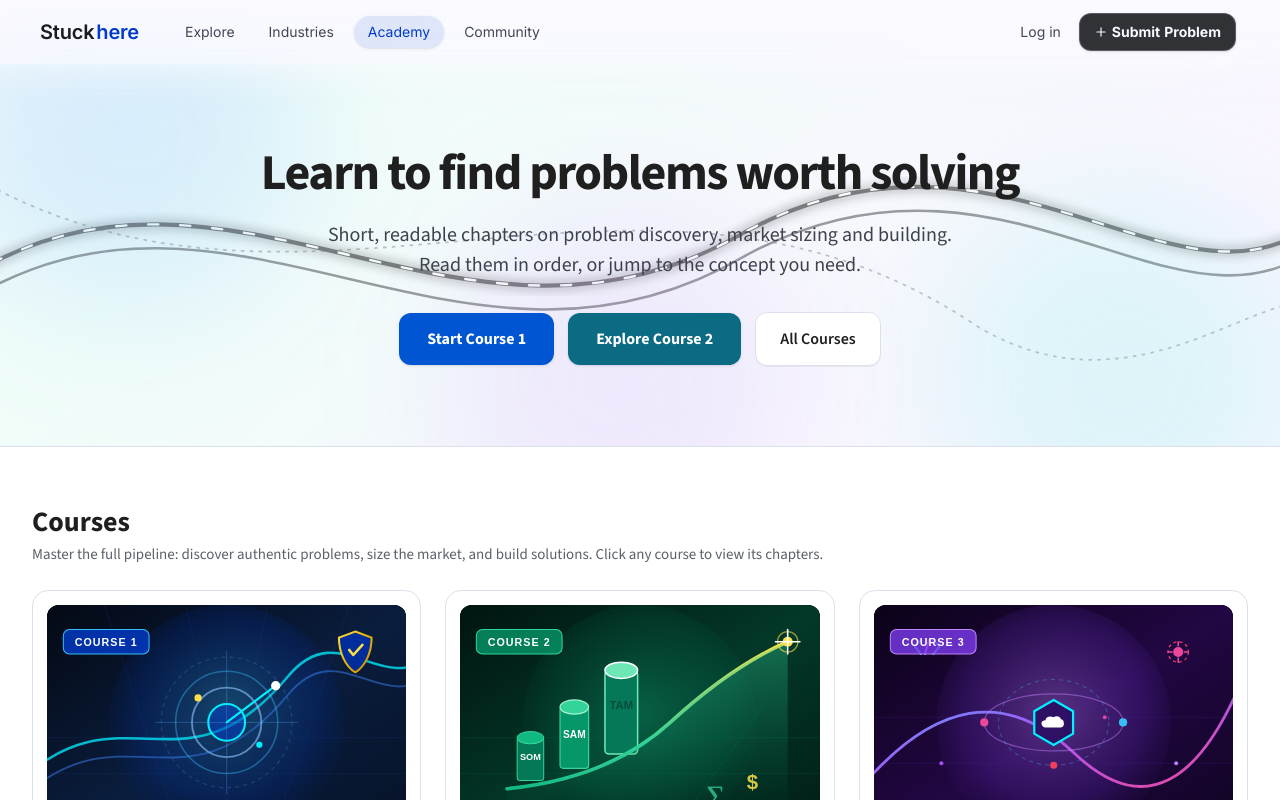
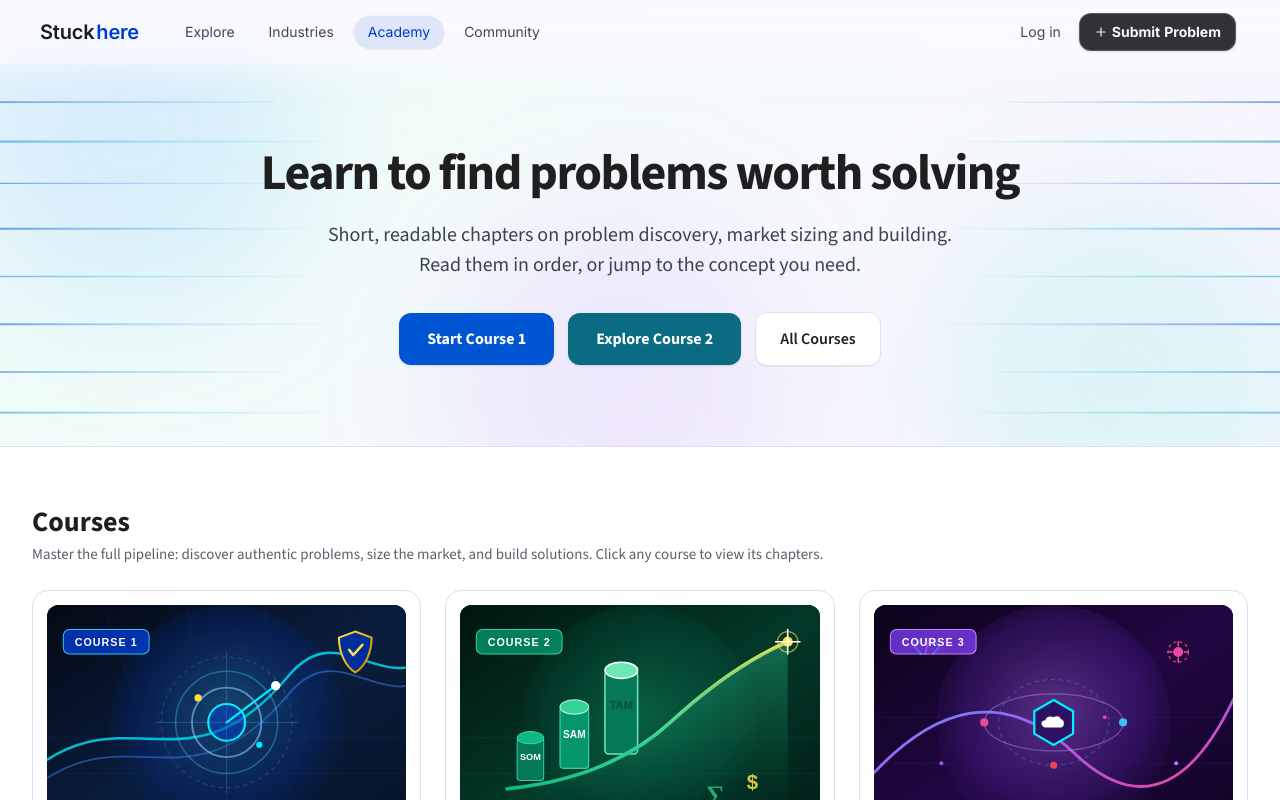
Before and after one commit to DEVASANJAY001/prblem-rep, a React (Vite) app: page /learn in a window 1280 px wide. Shown: the top 800 px of the page. Built offline with nearby package versions, Linux system fonts and the light colour scheme; no server answers.

Commit message:
feat(academy): replace moving hero wave with elegant side lines fading to center

```diff
--- a/src/pages/public/AcademyHome.tsx
+++ b/src/pages/public/AcademyHome.tsx
@@ -89,10 +89,6 @@ export const AcademyHome: React.FC = () => {
           50% { background-position: 100% 50%; }
           100% { background-position: 0% 50%; }
         }
-        @keyframes academyWaveDashFlow {
-          0% { stroke-dashoffset: 120; }
-          100% { stroke-dashoffset: 0; }
-        }
         @keyframes academyOrb1 {
           0%, 100% { transform: translate(0px, 0px) scale(1); }
           50% { transform: translate(40px, -25px) scale(1.1); }
@@ -114,102 +110,80 @@ export const AcademyHome: React.FC = () => {
           animation: "academyGradientFlow 18s ease-in-out infinite",
         }}
       >
-        {/* Animated Changing-Color Vector Waves in Background */}
+        {/* Simple single lines on both sides that fade towards the center */}
         <svg
           viewBox="0 0 1440 320"
           fill="none"
           xmlns="http://www.w3.org/2000/svg"
-          className="absolute inset-0 w-full h-full object-cover pointer-events-none opacity-50 select-none"
+          className="absolute inset-0 w-full h-full pointer-events-none select-none"
           preserveAspectRatio="none"
           aria-hidden="true"
         >
           <defs>
-            <linearGradient id="hero-vec-grad1" x1="0%" y1="0%" x2="100%" y2="0%">
-              <stop offset="0%">
-                <animate
-                  attributeName="stop-color"
-                  values="#2563eb; #06b6d4; #10b981; #8b5cf6; #ec4899; #2563eb"
-                  dur="14s"
-                  repeatCount="indefinite"
-                />
-              </stop>
-              <stop offset="50%">
-                <animate
-                  attributeName="stop-color"
-                  values="#06b6d4; #10b981; #8b5cf6; #ec4899; #2563eb; #06b6d4"
-                  dur="14s"
-                  repeatCount="indefinite"
-                />
-              </stop>
-              <stop offset="100%">
-                <animate
-                  attributeName="stop-color"
-                  values="#8b5cf6; #ec4899; #2563eb; #06b6d4; #10b981; #8b5cf6"
-                  dur="14s"
-                  repeatCount="indefinite"
-                />
-              </stop>
+            {/* Left side fading to center gradients */}
+            <linearGradient id="hero-line-left-1" gradientUnits="userSpaceOnUse" x1="0" y1="0" x2="400" y2="0">
+              <stop offset="0%" stopColor="#0056d2" stopOpacity="0.55" />
+              <stop offset="45%" stopColor="#0284c7" stopOpacity="0.25" />
+              <stop offset="80%" stopColor="#38bdf8" stopOpacity="0.06" />
+              <stop offset="100%" stopColor="#38bdf8" stopOpacity="0" />
+            </linearGradient>
+            <linearGradient id="hero-line-left-2" gradientUnits="userSpaceOnUse" x1="0" y1="0" x2="400" y2="0">
+              <stop offset="0%" stopColor="#0284c7" stopOpacity="0.5" />
+              <stop offset="50%" stopColor="#06b6d4" stopOpacity="0.2" />
+              <stop offset="85%" stopColor="#06b6d4" stopOpacity="0.05" />
+              <stop offset="100%" stopColor="#06b6d4" stopOpacity="0" />
+            </linearGradient>
+            <linearGradient id="hero-line-left-3" gradientUnits="userSpaceOnUse" x1="0" y1="0" x2="400" y2="0">
+              <stop offset="0%" stopColor="#2563eb" stopOpacity="0.6" />
+              <stop offset="50%" stopColor="#60a5fa" stopOpacity="0.25" />
+              <stop offset="85%" stopColor="#60a5fa" stopOpacity="0.06" />
+              <stop offset="100%" stopColor="#60a5fa" stopOpacity="0" />
             </linearGradient>
 
-            <linearGradient id="hero-vec-grad2" x1="100%" y1="0%" x2="0%" y2="100%">
-              <stop offset="0%">
-                <animate
-                  attributeName="stop-color"
-                  values="#38bdf8; #818cf8; #c084fc; #34d399; #38bdf8"
-                  dur="12s"
-                  repeatCount="indefinite"
-                />
-              </stop>
-              <stop offset="100%">
-                <animate
-                  attributeName="stop-color"
-                  values="#c084fc; #34d399; #38bdf8; #818cf8; #c084fc"
-                  dur="12s"
-                  repeatCount="indefinite"
-                />
-              </stop>
+            {/* Right side fading to center gradients */}
+            <linearGradient id="hero-line-right-1" gradientUnits="userSpaceOnUse" x1="1440" y1="0" x2="1040" y2="0">
+              <stop offset="0%" stopColor="#0056d2" stopOpacity="0.55" />
+              <stop offset="45%" stopColor="#0284c7" stopOpacity="0.25" />
+              <stop offset="80%" stopColor="#06b6d4" stopOpacity="0.06" />
+              <stop offset="100%" stopColor="#06b6d4" stopOpacity="0" />
             </linearGradient>
-
-            <filter id="hero-vec-blur" x="-10%" y="-10%" width="120%" height="120%">
-              <feGaussianBlur stdDeviation="5" result="blur" />
-              <feComposite in="SourceGraphic" in2="blur" operator="over" />
-            </filter>
+            <linearGradient id="hero-line-right-2" gradientUnits="userSpaceOnUse" x1="1440" y1="0" x2="1040" y2="0">
+              <stop offset="0%" stopColor="#0891b2" stopOpacity="0.5" />
+              <stop offset="50%" stopColor="#059669" stopOpacity="0.2" />
+              <stop offset="85%" stopColor="#34d399" stopOpacity="0.05" />
+              <stop offset="100%" stopColor="#34d399" stopOpacity="0" />
+            </linearGradient>
+            <linearGradient id="hero-line-right-3" gradientUnits="userSpaceOnUse" x1="1440" y1="0" x2="1040" y2="0">
+              <stop offset="0%" stopColor="#2563eb" stopOpacity="0.6" />
+              <stop offset="50%" stopColor="#7c3aed" stopOpacity="0.25" />
+              <stop offset="85%" stopColor="#a855f7" stopOpacity="0.06" />
+              <stop offset="100%" stopColor="#a855f7" stopOpacity="0" />
+            </linearGradient>
           </defs>
 
-          {/* Smooth Harmonic Sweeping Vector Curves */}
-          <path
-            d="M -40 180 C 260 40, 520 280, 840 140 C 1140 20, 1340 240, 1500 120"
-            stroke="url(#hero-vec-grad1)"
-            strokeWidth="3.5"
-            fill="none"
-            strokeLinecap="round"
-            filter="url(#hero-vec-blur)"
-          />
-          <path
-            d="M -40 200 C 260 60, 520 300, 840 160 C 1140 40, 1340 260, 1500 140"
-            stroke="url(#hero-vec-grad2)"
-            strokeWidth="2.2"
-            fill="none"
-            strokeOpacity="0.75"
-            strokeLinecap="round"
-          />
-          <path
-            d="M -40 180 C 260 40, 520 280, 840 140 C 1140 20, 1340 240, 1500 120"
-            stroke="#ffffff"
-            strokeWidth="2"
-            strokeDasharray="12 24"
-            fill="none"
-            strokeLinecap="round"
-            style={{ animation: "academyWaveDashFlow 3.5s linear infinite" }}
-          />
-          <path
-            d="M -40 90 C 340 260, 720 30, 1100 220 C 1280 300, 1420 180, 1500 200"
-            stroke="url(#hero-vec-grad1)"
-            strokeWidth="1.5"
-            fill="none"
-            strokeOpacity="0.45"
-            strokeDasharray="4 6"
-          />
+          {/* Left Side Lines (starting at edge x=0 and fading towards center) */}
+          <g>
+            <line x1="0" y1="32" x2="310" y2="32" stroke="url(#hero-line-left-1)" strokeWidth="1.4" strokeLinecap="round" />
+            <line x1="0" y1="65" x2="375" y2="65" stroke="url(#hero-line-left-2)" strokeWidth="1.8" strokeLinecap="round" />
+            <line x1="0" y1="100" x2="330" y2="100" stroke="url(#hero-line-left-3)" strokeWidth="1.2" strokeLinecap="round" />
+            <line x1="0" y1="138" x2="390" y2="138" stroke="url(#hero-line-left-1)" strokeWidth="1.8" strokeLinecap="round" />
+            <line x1="0" y1="178" x2="340" y2="178" stroke="url(#hero-line-left-2)" strokeWidth="1.4" strokeLinecap="round" />
+            <line x1="0" y1="218" x2="385" y2="218" stroke="url(#hero-line-left-3)" strokeWidth="1.8" strokeLinecap="round" />
+            <line x1="0" y1="258" x2="320" y2="258" stroke="url(#hero-line-left-1)" strokeWidth="1.2" strokeLinecap="round" />
+            <line x1="0" y1="292" x2="360" y2="292" stroke="url(#hero-line-left-2)" strokeWidth="1.5" strokeLinecap="round" />
+          </g>
+
+          {/* Right Side Lines (starting at edge x=1440 and fading towards center) */}
+          <g>
+            <line x1="1440" y1="32" x2="1130" y2="32" stroke="url(#hero-line-right-1)" strokeWidth="1.4" strokeLinecap="round" />
+            <line x1="1440" y1="65" x2="1065" y2="65" stroke="url(#hero-line-right-2)" strokeWidth="1.8" strokeLinecap="round" />
+            <line x1="1440" y1="100" x2="1110" y2="100" stroke="url(#hero-line-right-3)" strokeWidth="1.2" strokeLinecap="round" />
+            <line x1="1440" y1="138" x2="1050" y2="138" stroke="url(#hero-line-right-1)" strokeWidth="1.8" strokeLinecap="round" />
+            <line x1="1440" y1="178" x2="1100" y2="178" stroke="url(#hero-line-right-2)" strokeWidth="1.4" strokeLinecap="round" />
+            <line x1="1440" y1="218" x2="1055" y2="218" stroke="url(#hero-line-right-3)" strokeWidth="1.8" strokeLinecap="round" />
+            <line x1="1440" y1="258" x2="1120" y2="258" stroke="url(#hero-line-right-1)" strokeWidth="1.2" strokeLinecap="round" />
+            <line x1="1440" y1="292" x2="1080" y2="292" stroke="url(#hero-line-right-2)" strokeWidth="1.5" strokeLinecap="round" />
+          </g>
         </svg>
 
         {/* Ambient Floating Color Glow Orbs */}
```
